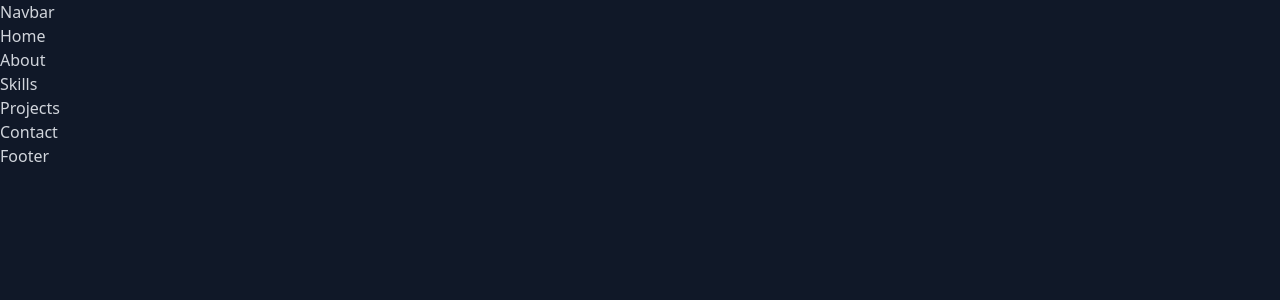
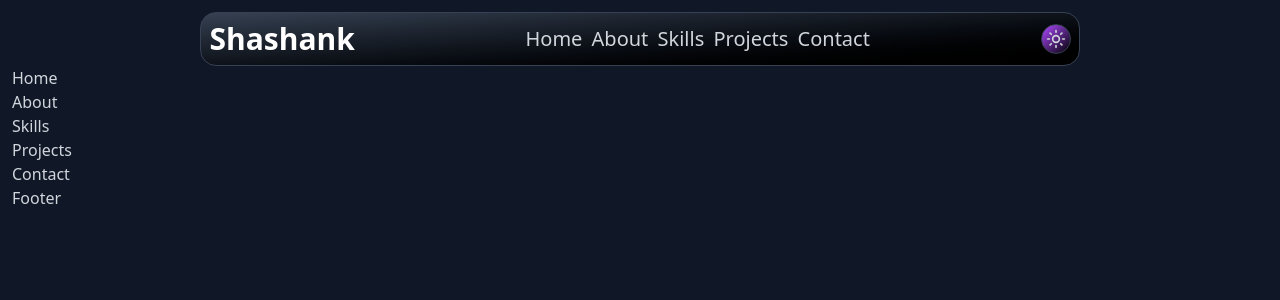
Before and after one commit to ShashankSharma962727/Portfolio, a React (Vite) app: page / in a window 1280 px wide. Shown: the top 300 px of the page. Built offline with nearby package versions, Linux system fonts and the light colour scheme.

Commit message:
Create Navbar

```diff
--- a/package.json
+++ b/package.json
@@ -13,6 +13,7 @@
     "@tailwindcss/vite": "^4.1.18",
     "react": "^19.1.1",
     "react-dom": "^19.1.1",
+    "react-icons": "^5.5.0",
     "tailwindcss": "^4.1.18"
   },
   "devDependencies": {
--- a/src/App.jsx
+++ b/src/App.jsx
@@ -1,3 +1,4 @@
+import { useContext } from "react"
 import Footer from "./Components/Footer.jsx"
 import Navbar from "./Components/Navbar"
 import About from "./Pages/About.jsx"
@@ -6,12 +7,16 @@ import Home from "./Pages/Home.jsx"
 import Projects from "./Pages/Projects.jsx"
 import Skills from "./Pages/Skills.jsx"
 import {lightColors, darkColors} from './Styles/Color.js'
+import { portfolioContext } from "./Context/ContextProvider.jsx"
 
 function App() {
 
+  const {isDark} = useContext(portfolioContext);
+  const colors = isDark ? darkColors : lightColors;
+
   return (
     <>
-      <main className={`w-full min-h-screen ${darkColors.mainBg} ${darkColors.secondaryText}`}>
+      <main className={`w-full min-h-screen ${colors.mainBg} ${darkColors.secondaryText} p-3`}>
         <Navbar/>
         <Home/>
         <About/>
--- a/src/Components/Navbar.jsx
+++ b/src/Components/Navbar.jsx
@@ -1,9 +1,92 @@
-import React from 'react'
+import { useContext, useEffect, useState } from "react";
+import { LuSun } from "react-icons/lu";
+import { RxCross2 } from "react-icons/rx";
+import { portfolioContext } from "../Context/ContextProvider";
+import { darkColors, lightColors } from "../Styles/Color";
+import { IoMenu } from "react-icons/io5";
 
 const Navbar = () => {
+  const { isDark } = useContext(portfolioContext);
+  const colors = isDark ? darkColors : lightColors;
+  const [navIsOpen, setNavIsOpen] = useState(false);
+
+  useEffect(() => {
+    const handleResize = () => {
+      if (window.innerWidth >= 1024) {
+        setNavIsOpen(false);
+      }
+    };
+
+    window.addEventListener("resize", handleResize);
+
+    return () => window.removeEventListener("resize", handleResize);
+  }, []);
+
   return (
-    <div>Navbar</div>
-  )
-}
+    <>
+      <nav
+        className={` flex justify-between items-center w-[70%] m-auto border ${colors.border} p-2 rounded-2xl ${colors.navBg} `}
+      >
+        <h1 className={` text-xl lg:text-3xl font-bold ${colors.primaryText} `}>
+          Shashank
+        </h1>
 
-export default Navbar
+        <div
+          className={`items-center text-lg lg:text-xl justify-between w-[40%] hidden xl:flex`}
+        >
+          <a className={`${colors.hoverText}`} href="#">
+            Home
+          </a>
+          <a className={`${colors.hoverText}`} href="#">
+            About
+          </a>
+          <a className={`${colors.hoverText}`} href="#">
+            Skills
+          </a>
+          <a className={`${colors.hoverText}`} href="#">
+            Projects
+          </a>
+          <a className={`${colors.hoverText}`} href="#">
+            Contact
+          </a>
+        </div>
+
+        <span
+          className={`border ${colors.border} p-1 rounded-full ${colors.button} text-lg lg:text-xl`}
+        >
+          <LuSun />
+        </span>
+        <span
+          className={`border ${colors.border}  p-1 rounded-lg text-lg cursor-pointer xl:hidden`}
+          onClick={() => setNavIsOpen((prev) => !prev)}
+        >
+          {navIsOpen ? <RxCross2 /> : <IoMenu />}
+        </span>
+      </nav>
+
+      {navIsOpen && (
+        <div
+          className={` w-[70%] m-auto border ${colors.border} flex flex-col items-center justify-center gap-2 py-3 ${colors.navBg} rounded-2xl mt-2 fixed left-[15%] text-lg`}
+        >
+          <a className={`${colors.hoverText}`} href="#">
+            Home
+          </a>
+          <a className={`${colors.hoverText}`} href="#">
+            About
+          </a>
+          <a className={`${colors.hoverText}`} href="#">
+            Skills
+          </a>
+          <a className={`${colors.hoverText}`} href="#">
+            Projects
+          </a>
+          <a className={`${colors.hoverText}`} href="#">
+            Contact
+          </a>
+        </div>
+      )}
+    </>
+  );
+};
+
+export default Navbar;
--- a/src/Context/ContextProvider.jsx
+++ b/src/Context/ContextProvider.jsx
@@ -1,7 +1,6 @@
 import { createContext, useState } from "react";
 
 const portfolioContext = createContext(null);
-
 const ContextProvider = (prop) => {
   const [isDark, setIsDark] = useState(true);
 
@@ -13,3 +12,4 @@ const ContextProvider = (prop) => {
 };
 
 export default ContextProvider;
+export {portfolioContext};
--- a/src/Styles/Color.js
+++ b/src/Styles/Color.js
@@ -3,9 +3,10 @@ const lightColors = {
     navBg: 'bg-linear-to-br from-purple-200 to-white',
     primaryText: 'text-gray-900',
     secondaryText: 'text-gray-800',
-    hoverText: 'text-purple-500',
+    hoverText: 'hover:text-purple-500',
     activeText: 'text-purple-600',
-    button: 'from-purple-500 to pink-500',
+    button: 'bg-linear-to-br from-purple-500 to pink-500',
+    border: 'border-gray-200',
 }
 
 
@@ -14,9 +15,10 @@ const darkColors = {
     navBg: 'bg-linear-to-br from-gray-700 to-black',
     primaryText: 'text-white',
     secondaryText: 'text-gray-300',
-    hoverText: 'text-purple-400',
+    hoverText: 'hover:text-purple-400',
     activeText: 'text-purple-400',
-    button: 'from-purple-500 to pink-500',
+    button: 'bg-linear-to-br from-purple-500 to pink-500',
+    border: 'border-gray-700',
 }
 
 export {lightColors, darkColors}
```
Also changed, not shown: 1 other file (tests, documents, lock files or other folders).
